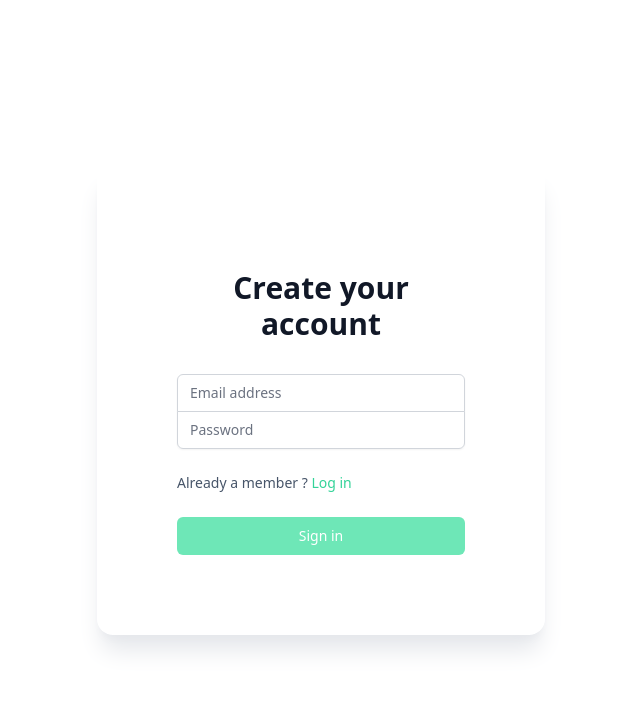
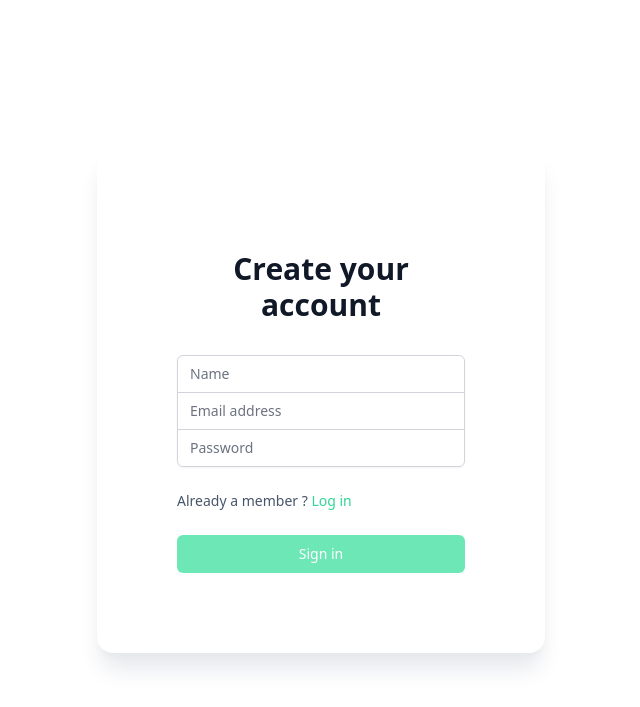
Before and after one commit to WebAppBertoliBoutet/WebApp, a Flask app: page /register in a window 1280 px wide. Shown: the top 707 px of the page, without its empty margins (319-959 px from the left). Run offline with Flask 2, Linux system fonts and the light colour scheme; some libraries are stand-ins or nearby versions.

Commit message:
added login, logout & register features

```diff
--- a/app.py
+++ b/app.py
@@ -1,11 +1,34 @@
-from flask import Flask, redirect
+from flask import Flask, redirect, request, session
+from flask_session import Session
+from tempfile import mkdtemp
+from werkzeug.security import check_password_hash, generate_password_hash
 
 from database.database import init_database
 from database.models import *
 from flask import request
 import flask
 
+from helpers import login_required
+
 app = Flask(__name__)
+
+# Ensure templates are auto-reloaded
+app.config["TEMPLATES_AUTO_RELOAD"] = True
+
+
+# Ensure responses aren't cached
+@app.after_request
+def after_request(response):
+    response.headers["Cache-Control"] = "no-cache, no-store, must-revalidate"
+    response.headers["Expires"] = 0
+    response.headers["Pragma"] = "no-cache"
+    return response
+
+# Configure session to use filesystem (instead of signed cookies)
+app.config["SESSION_FILE_DIR"] = mkdtemp()
+app.config["SESSION_PERMANENT"] = False
+app.config["SESSION_TYPE"] = "filesystem"
+Session(app)
 
 app.config["SQLALCHEMY_DATABASE_URI"] = "sqlite:///database/database.db"
 app.config["SQLALCHEMY_TRACK_MODIFICATIONS"] = False
@@ -22,17 +45,17 @@ def clean():
     return "Cleaned!"
 
 
-@app.route('/')
+@app.route('/', methods=["GET", "POST"])
+@login_required
 def hello_world():
-    clean()
-    user1 = User(name='Eliot', email='bouteteliot@gmail.com')
-    user2 = User(name='Gaby', email='test1234@gmail.com')
-    user3 = User(name='Maxime oui', email='test5678@gmail.com')
-    user4 = User(name='Louis', email='test2938@gmail.com')
-    user5 = User(name='Robin', email='test2288@gmail.com')
-    user6 = User(name='Baptiste', email='test0999@gmail.com')
-    user7 = User(name='André', email='test0974@gmail.com')
-    user8 = User(name='Mario', email='test3344@gmail.com')
+    user1 = User(name='Eliot', email='bouteteliot@gmail.com', hash='a123')
+    user2 = User(name='Gaby', email='test1234@gmail.com', hash='b456')
+    user3 = User(name='Maxime oui', email='test5678@gmail.com', hash='hashsecret')
+    user4 = User(name='Louis', email='test2938@gmail.com', hash='tressecret')
+    user5 = User(name='Robin', email='test2288@gmail.com', hash='ahah')
+    user6 = User(name='Baptiste', email='test0999@gmail.com', hash='eheh')
+    user7 = User(name='André', email='test0974@gmail.com', hash='ohoh')
+    user8 = User(name='Mario', email='test3344@gmail.com', hash='uwu')
     db.session.add(user1)
     db.session.add(user2)
     db.session.add(user3)
@@ -87,32 +110,68 @@ def hello_world():
 
     conversations = Conversation.query.all()
 
-    return flask.render_template("home.html.jinja2", conversations=conversations)
+    name = User.query.filter_by(id=session["user_id"]).first().name
+
+    return flask.render_template("home.html.jinja2", conversations=conversations, name=name)
 
 
-@app.route('/conversation/<id>')
+@app.route('/conversation/<id>', methods=["GET", "POST"])
 def conversation(id):
     conv = Conversation.query.get(id)
     return flask.render_template("conversation.html.jinja2", conversation=conv)
 
 
-@app.route('/login')
+@app.route('/login', methods=["GET", "POST"])
 def login():
-    return flask.render_template('login.html.jinja2')
 
-@app.route('/register')
+    # Forget any user_id
+    session.clear()
+
+    # User reached route via POST (as by submitting a form via POST)
+    if request.method == "POST":
+        # Ensure email exists and password is correct
+        email = request.form.get("email")
+        password = request.form.get("password")
+        if User.query.filter_by(email=email).first() == None:
+            return redirect("/login")
+        if check_password_hash(User.query.filter_by(email=email).first().hash, password):
+            # Remember which user has logged in and redirects to home page
+            session["user_id"] = User.query.filter_by(email=email).first().id
+            return redirect("/")
+        # Redirect user to login
+        return redirect("/login")
+
+    # User reached route via GET (as by clicking a link or via redirect)
+    else:
+        return flask.render_template("login.html.jinja2")
+
+@app.route('/register', methods=['GET', 'POST'])
 def register():
-    return flask.render_template('register.html.jinja2')
+
+    if request.method == "POST":
+        # Ensure email exists and password is correct
+        name = request.form.get("name")
+        email = request.form.get("email")
+        password = request.form.get("password")
+        if User.query.filter_by(email=email).first() != None:
+            return redirect("/register")
+        else:
+            hash = generate_password_hash(password)
+            user = User(name=name, email=email, hash=hash)
+            db.session.add(user)
+            db.session.commit()
+            # Remember which user has logged in
+            session["user_id"] = User.query.filter_by(email=email).first().id
+            return redirect("/")
+        # Redirect user to login
+    else:
+        return flask.render_template("register.html.jinja2")
 
 @app.route("/logout")
 def logout():
     # Forget any user_id
-    # session.clear()
+    session.clear()
     return redirect("/login")
-
-@app.route('/seed')
-def seed():
-    return 'well seeded'
 
 
 @app.route('/conversation/<id>/message', methods=["POST"])
--- a/database/models.py
+++ b/database/models.py
@@ -4,8 +4,9 @@ from datetime import datetime
 
 class User(db.Model):
     id = db.Column(db.Integer, primary_key=True)
-    name = db.Column(db.String(10))
-    email = db.Column(db.Text)
+    name = db.Column(db.String(24), nullable=False)
+    email = db.Column(db.Text, nullable=False)
+    hash = db.Column(db.Text, nullable=False)
     message = db.relationship("Message", backref='user')
 
 
--- a/requirements.txt
+++ b/requirements.txt
@@ -1,2 +1,4 @@
 flask-sqlalchemy
 flask
+flask-session
+requests
--- a/templates/home.html.jinja2
+++ b/templates/home.html.jinja2
@@ -7,10 +7,10 @@
         <div class="flex flex-col my-2">
             <div id="personal-data" class="flex flex-col items-center">
                 <div class="mt-6 w-24 h-24 flex justify-center items-center rounded-full bg-slate-200 text-xl text-white uppercase">
-                    NS
+                    {{ name.upper()[0] }}
                 </div>
                 <div class="text-xl text-gray-600 p-2">
-                    Name Surname
+                    {{ name }}
                 </div>
                 <input class="w-full h-12 px-3 mt-6 text-base text-gray-600 placeholder-gray-300 rounded-lg bg-slate-100 focus:outline-none"
                        type="text" placeholder="Search for a message..."/>
--- a/templates/login.html.jinja2
+++ b/templates/login.html.jinja2
@@ -18,7 +18,7 @@
             -->
             <h2 class="mt-6 text-center text-3xl font-extrabold text-gray-900">Log to your account</h2>
         </div>
-        <form class="mt-8 space-y-6" action="#" method="POST">
+        <form class="mt-8 space-y-6" action="/login" method="POST">
             <input type="hidden" name="remember" value="true">
             <div class="rounded-md shadow-sm -space-y-px">
                 <div>
--- a/templates/register.html.jinja2
+++ b/templates/register.html.jinja2
@@ -18,13 +18,19 @@
             -->
             <h2 class="mt-6 text-center text-3xl font-extrabold text-gray-900">Create your account</h2>
         </div>
-        <form class="mt-8 space-y-6" action="#" method="POST">
+        <form class="mt-8 space-y-6" action="/register" method="POST">
             <input type="hidden" name="remember" value="true">
             <div class="rounded-md shadow-sm -space-y-px">
                 <div>
+                    <label for="name" class="sr-only">Email address</label>
+                    <input id="name" name="name" type="text" autocomplete="name" required
+                           class="appearance-none rounded-none relative block w-full px-3 py-2 border border-gray-300 placeholder-gray-500 text-gray-900 rounded-t-md focus:outline-none focus:ring-emerald-300 focus:border-emerald-300 focus:z-10 sm:text-sm"
+                           placeholder="Name">
+                </div>
+                <div>
                     <label for="email-address" class="sr-only">Email address</label>
                     <input id="email-address" name="email" type="email" autocomplete="email" required
-                           class="appearance-none rounded-none relative block w-full px-3 py-2 border border-gray-300 placeholder-gray-500 text-gray-900 rounded-t-md focus:outline-none focus:ring-emerald-300 focus:border-emerald-300 focus:z-10 sm:text-sm"
+                           class="appearance-none rounded-none relative block w-full px-3 py-2 border border-gray-300 placeholder-gray-500 text-gray-900 focus:outline-none focus:ring-emerald-300 focus:border-emerald-300 focus:z-10 sm:text-sm"
                            placeholder="Email address">
                 </div>
                 <div>
```
Also changed, not shown: helpers.py (added, +15 -0 lines).
